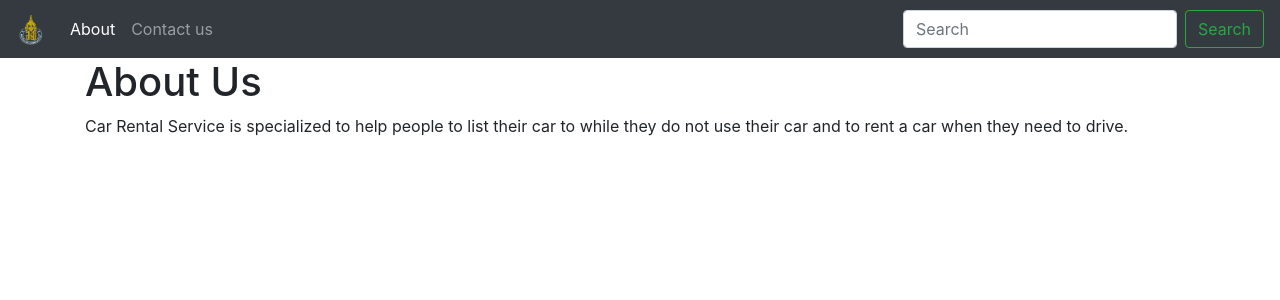
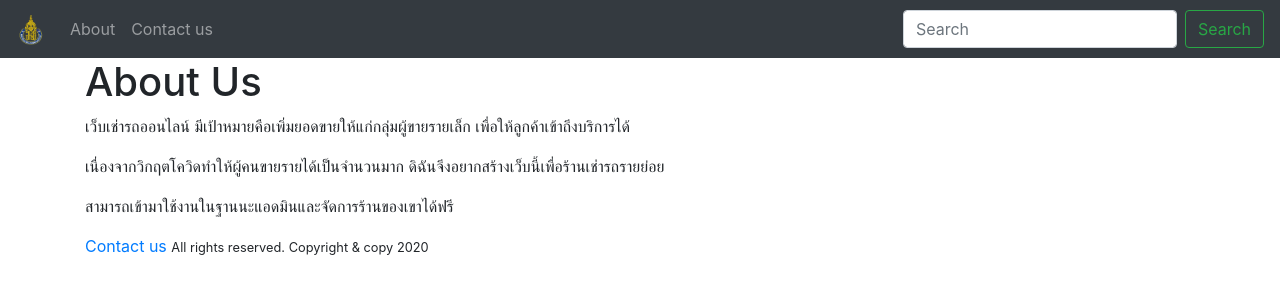
Before and after one commit to csearme14/carRental, a Node server app: page /about in a window 1280 px wide. Shown: the top 300 px of the page. Run offline with Node 20, Linux system fonts and the light colour scheme; some libraries are stand-ins or nearby versions.

Commit message:
3/9/2564

```diff
--- a/app.js
+++ b/app.js
@@ -14,15 +14,18 @@ app.use(express.static('public'));
 const port = 3000;
 //hand home route
 app.get('/',(req,res) => {
-    res.render('home',{
-        title: 'Home'
-    });
+    res.render('home');
 });
 app.get('/about',(req,res) => {
     res.render('about',{
         title: 'About'
     });
 });
+app.get('/contact',(req,res) => {
+    res.render('contact',{
+        title:'Contact us'
+    });
+});
 app.listen(port,() => {
     console.log(`Server is up on port ${port}`);
 });
--- a/views/about.handlebars
+++ b/views/about.handlebars
@@ -1,4 +1,8 @@
 <div class="container">
     <h1>About Us</h1>
-    <p>Car Rental Service is specialized to help people to list their car to  while they do not use their car and to rent a car when they need to drive.</p>
+    <p>เว็บเช่ารถออนไลน์ มีเป้าหมายคือเพิ่มยอดขายให้แก่กลุ่มผู้ขายรายเล็ก เพื่อให้ลูกค้าเข้าถึงบริการได้</p>
+    <p>เนื่องจากวิกฤตโควิดทำให้ผู้คนขายรายได้เป็นจำนวนมาก ดิฉันจึงอยากสร้างเว็บนี้เพื่อร้านเช่ารถรายย่อย</p>
+    <p>สามารถเข้ามาใช้งานในฐานนะแอดมินและจัดการร้านของเขาได้ฟรี</p>
+    <a href="/contact">Contact us</a>
+    <small>All rights reserved. Copyright & copy 2020</small>
 </div>
--- a/views/partials/navbar.handlebars
+++ b/views/partials/navbar.handlebars
@@ -8,7 +8,7 @@
 
   <div class="collapse navbar-collapse" id="navbarSupportedContent">
     <ul class="navbar-nav mr-auto">
-      <li class="nav-item active">
+      <li class="nav-item">
         <a class="nav-link" href="/about">About <span class="sr-only">(current)</span></a>
       </li>
       <li class="nav-item">
```
Also changed, not shown: views/contact.handlebars (added, +20 -0 lines).
